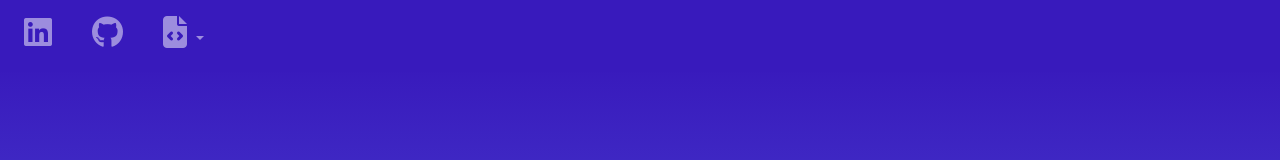
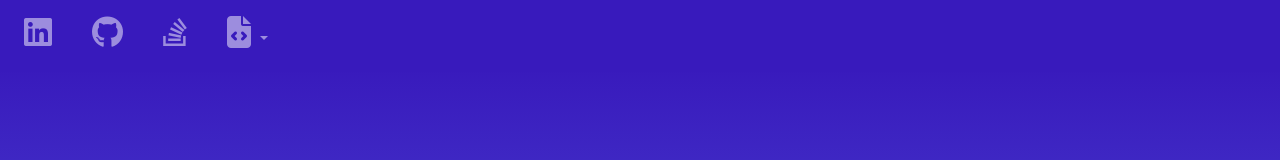
Before and after one commit to victis23/Portfolio, a plain HTML site: page output/index.html in a window 1280 px wide. Shown: the top 160 px of the page. Drawn offline with nearby package versions, Linux system fonts and the light colour scheme.

Commit message:
Add Stackover flow account

```diff
--- a/output/index.html
+++ b/output/index.html
@@ -91,6 +91,12 @@
                     <a class="nav-link" href="https://www.github.com/victis23" target="_blank">
                         <i class="fab fa-github h2 mr-4"></i>
                     </a>
+                </li>
+
+                <li class="nav-item">
+                    <a class="nav-link" href="https://stackoverflow.com/users/12247487/michael-wells" target="_blank">
+                    <i class="fab fa-stack-overflow h2 mr-4"></i>
+                </a>
                 </li>
 
                 <li class="nav-item dropdown">
```
Also changed, not shown: 1 other file.
